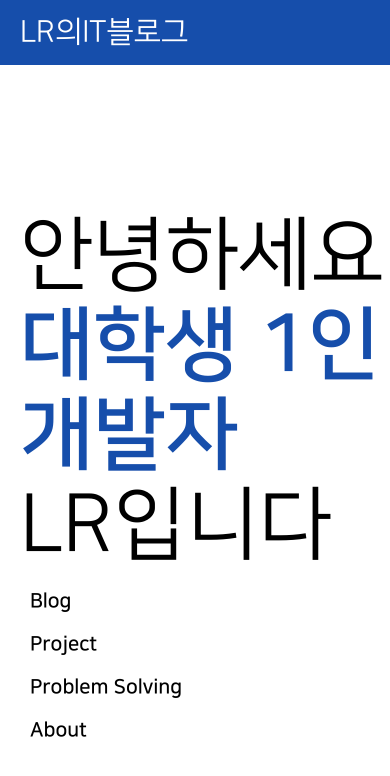
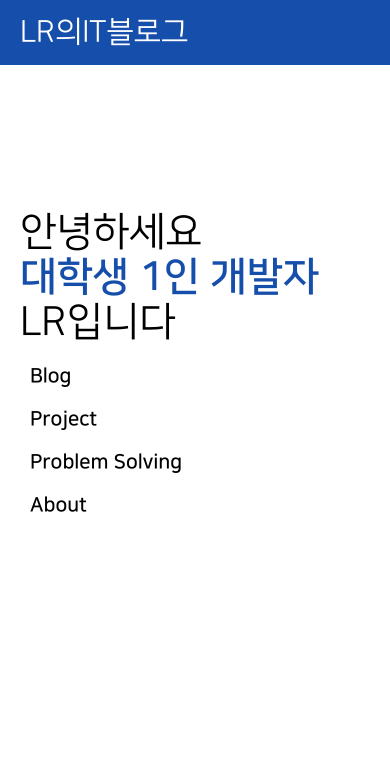
Before and after one commit to yymin1022/Blog_LR_Front, a React (Create React App) app: page / in a window 390 px wide. Shown: the top 776 px of the page. Built offline with nearby package versions, Linux system fonts and the light colour scheme.

Commit message:
Update Home.tsx : Adjust Mobile Home UI

```diff
--- a/src/Pages/Home/Home.tsx
+++ b/src/Pages/Home/Home.tsx
@@ -91,7 +91,6 @@ const HomeTitleContainer = styled.div`
     margin: 10px;
 
     @media screen and (max-width: 1400px){
-        font-size: 40px;
         margin: 10px;
     }
 `;
@@ -107,6 +106,10 @@ const HomeTitleText = styled.p<{accent : boolean}>`
             font-weight: bold;
         `
     }
+
+    @media screen and (max-width: 1400px){
+        font-size: 40px;
+    }
 `;
 
 export default Home;
```
